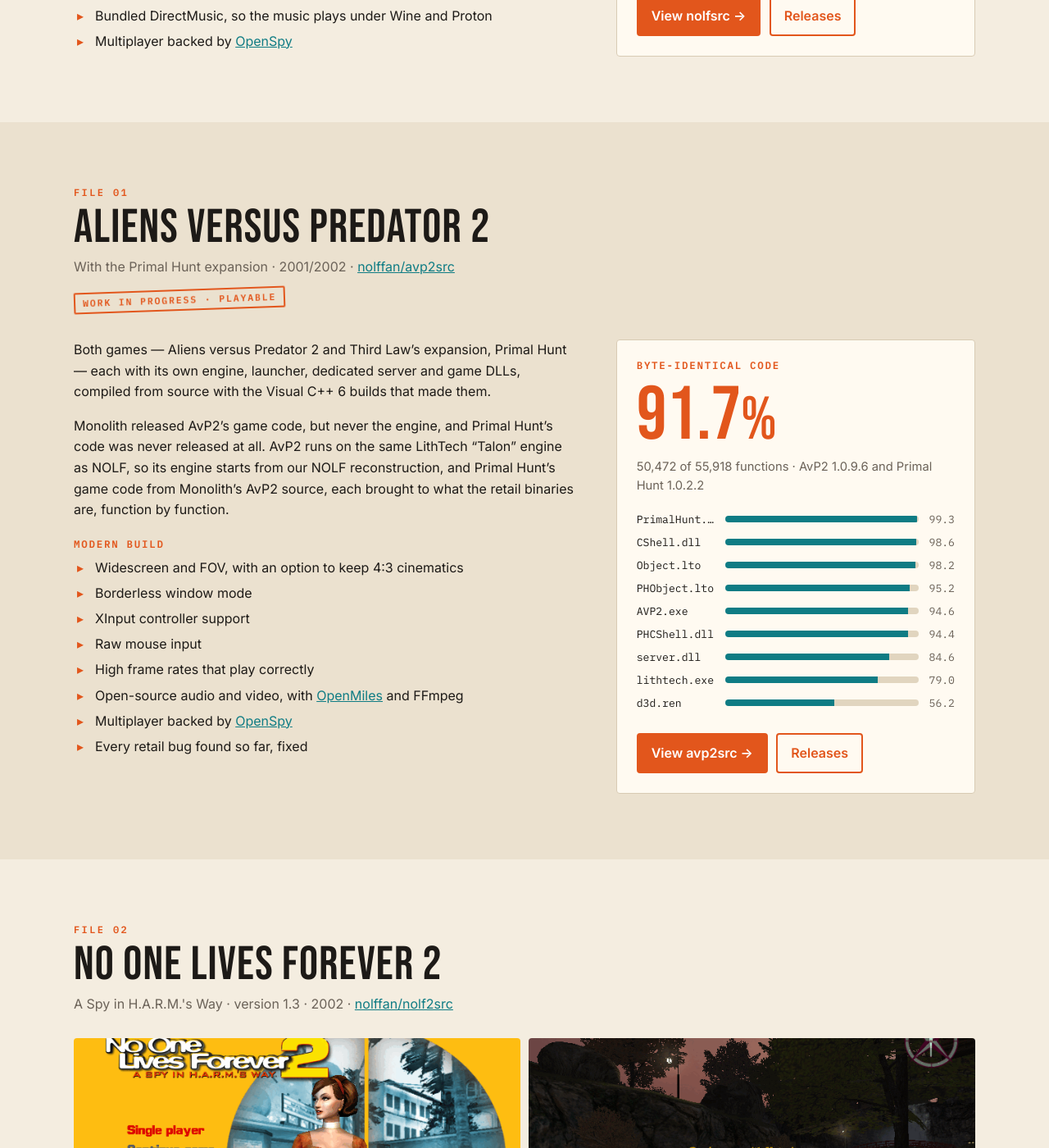
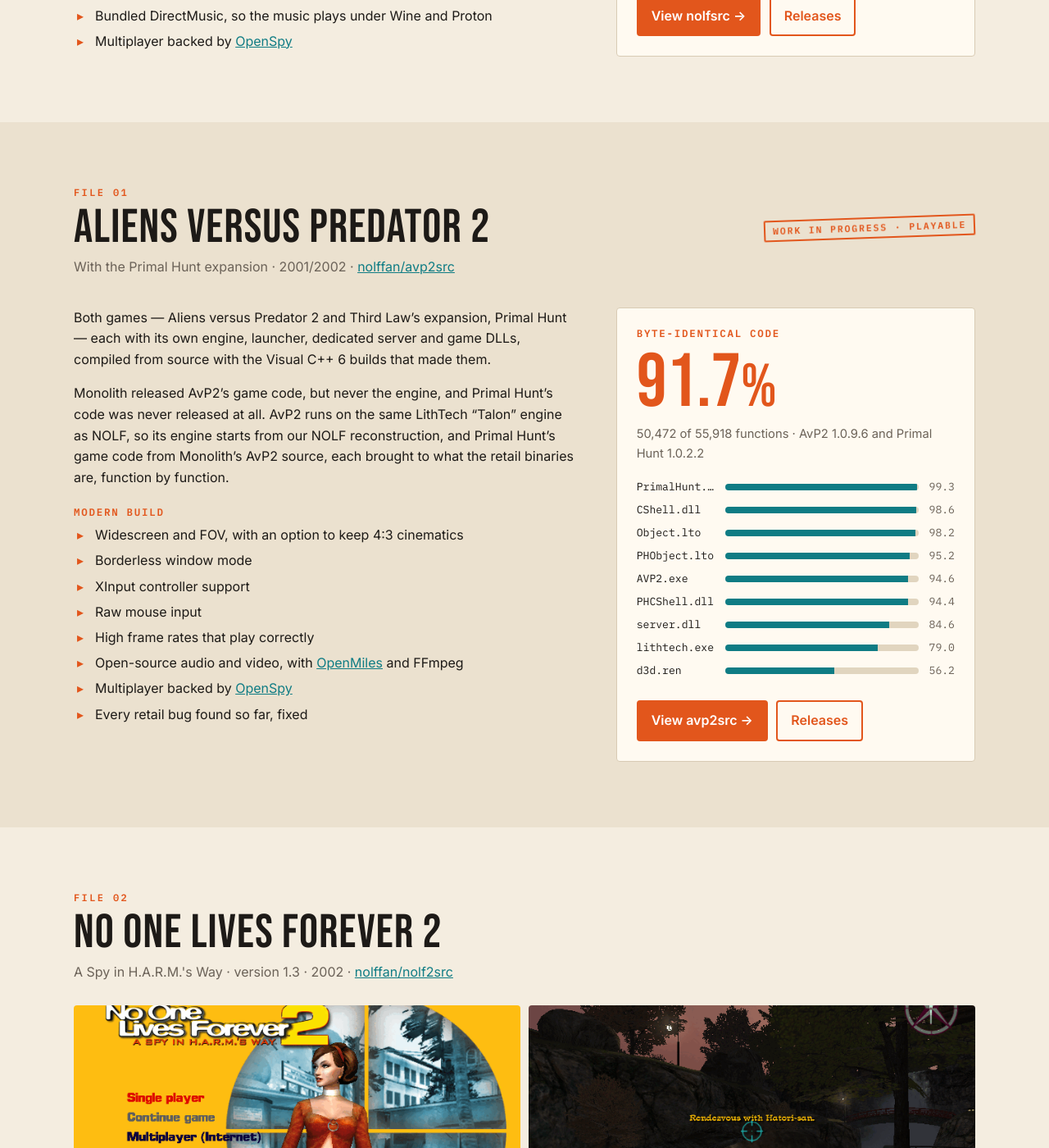
Before and after one commit to nolffan/nolffan.github.io, a Jekyll site: the page built from index.md, in a window 1280 px wide and 1400 px high, scrolled down 2116 px. Shown: the whole window at 82% size. Built offline with Jekyll 4.4.1, drawn with Linux system fonts in a browser that asks for light colours; our own code applies the rules of GitHub Pages for plain Markdown files; some of the changed text lies outside the part shown.

Commit message:
Status stamps on the title line, at the right
Co-Authored-By: Claude Opus 5.5 <noreply@anthropic.com>

```diff
--- a/_layouts/default.html
+++ b/_layouts/default.html
@@ -59,11 +59,13 @@
   <div class="project-head">
     {%- assign n = p.order | minus: 1 %}
     <span class="file-no">File {% if n < 10 %}0{% endif %}{{ n }}</span>
-    <h2>{{ p.title }}</h2>
+    <div class="title-row">
+      <h2>{{ p.title }}</h2>
+      {%- if p.status %}
+      <p class="stamp">{{ p.status }}</p>
+      {%- endif %}
+    </div>
     <p class="sub">{{ p.subtitle }} · <a href="{{ repo_url }}">nolffan/{{ p.repo }}</a></p>
-    {%- if p.status %}
-    <p class="stamp">{{ p.status }}</p>
-    {%- endif %}
   </div>
 
   {%- if p.gallery %}
--- a/style.css
+++ b/style.css
@@ -122,8 +122,9 @@ main > section > * { max-width: 1100px; margin-left: auto; margin-right: auto; }
 }
 .project-head h2 { margin: 0; }
 .sub { color: var(--muted); margin: .4em 0 0; }
+.title-row { display: flex; justify-content: space-between; align-items: center; gap: 8px 16px; flex-wrap: wrap; }
 .stamp {
-  display: inline-block; margin: 14px 0 0; padding: 5px 9px; transform: rotate(-2deg);
+  display: inline-block; margin: 0; padding: 5px 9px; transform: rotate(-2deg);
   font: 600 .72rem/1 "IBM Plex Mono", monospace; text-transform: uppercase; letter-spacing: .16em;
   color: var(--accent); border: 2px solid var(--accent); border-radius: 2px;
 }
```
